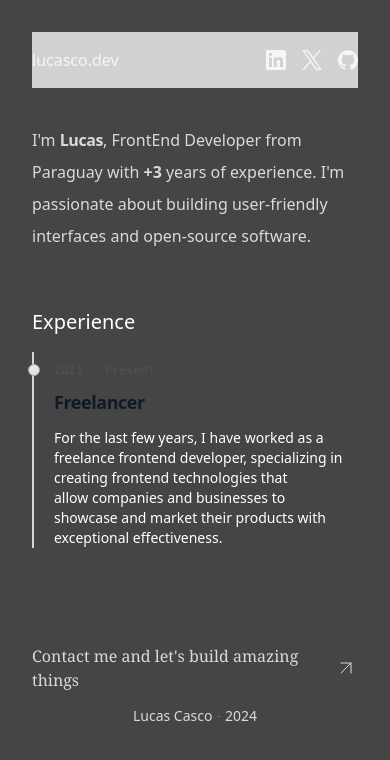
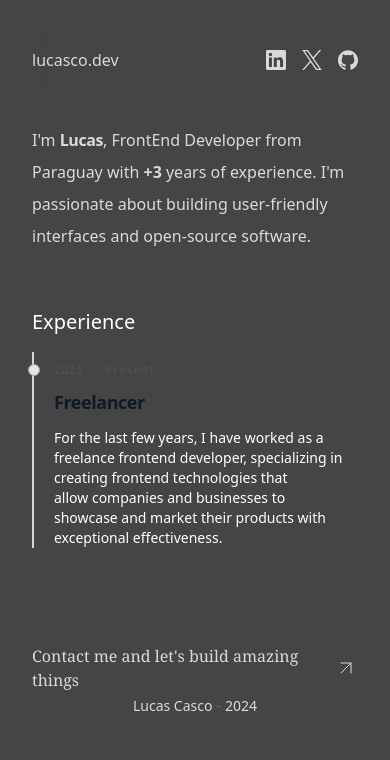
Before and after one commit to isaias-alt/lucasco.dev, an Astro site: page / in a window 390 px wide. Built offline with nearby package versions, Linux system fonts and the light colour scheme; Astro itself is replaced by a stand-in of ours.

Commit message:
🐛 fix footer

```diff
--- a/src/components/Footer.astro
+++ b/src/components/Footer.astro
@@ -28,19 +28,3 @@ const email = "mailto:cascolucasisaias@gmail.com";
     <p>{currentYear}</p>
   </div>
 </footer>
-<style>
-  @media (max-width: 1146px) {
-    footer {
-      flex-direction: column;
-      align-items: center;
-    }
-
-    footer a {
-      margin-bottom: 10px;
-    }
-
-    footer div {
-      justify-content: center;
-    }
-  }
-</style>
--- a/src/components/Header.astro
+++ b/src/components/Header.astro
@@ -29,7 +29,7 @@ const IconComponents = {
 };
 ---
 
-<header class="flex justify-center py-4 sticky top-0 z-50 mb-1 bg-neutral-100/80 backdrop-blur-md dark:bg-neutral-900/80">
+<header class="flex justify-center py-4 sticky top-0 z-50 mb-1 backdrop-blur-md dark:bg-neutral-900/80">
   <nav class="flex justify-between items-center w-full max-w-4xl">
     <a
       href="/"
--- a/src/layouts/Layout.astro
+++ b/src/layouts/Layout.astro
@@ -55,6 +55,4 @@ const ogImage = `${URL}/og.png`
 		flex-direction: column;
 		color: #fff;
 	}
-
-
 </style>
```
